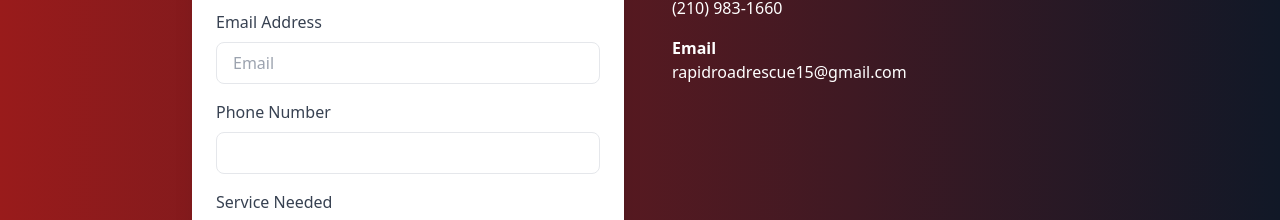
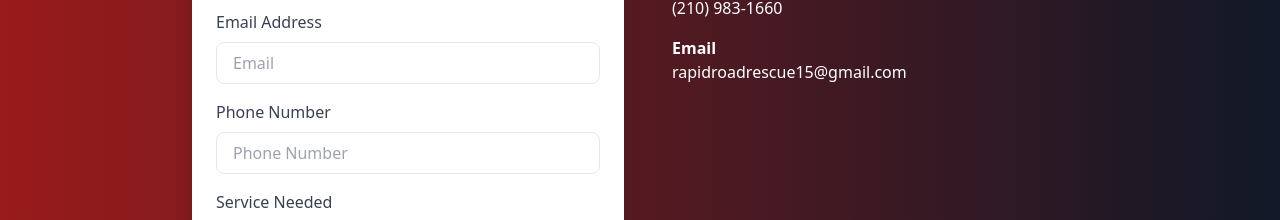
Before and after one commit to AshNick15/rapidroadrescue, a plain HTML site: page index.html in a window 1280 px wide. Shown: the part 2914-3134 px from the top of the page. Drawn offline with nearby package versions, Linux system fonts and the light colour scheme; some icons are missing.

Commit message:
Update index.html

```diff
--- a/index.html
+++ b/index.html
@@ -305,7 +305,7 @@
                             </div>
                             <div>
                                 <label for="phone" class="block text-gray-700 mb-2">Phone Number</label>
-                                <input type="tel" name="Phone"
+                                <input type="tel" name="Phone" placeholder="Phone Number"
                                     class="w-full px-4 py-2 border rounded-lg focus:outline-none focus:ring-2 focus:ring-blue-500"
                                     required>
                             </div>
```
